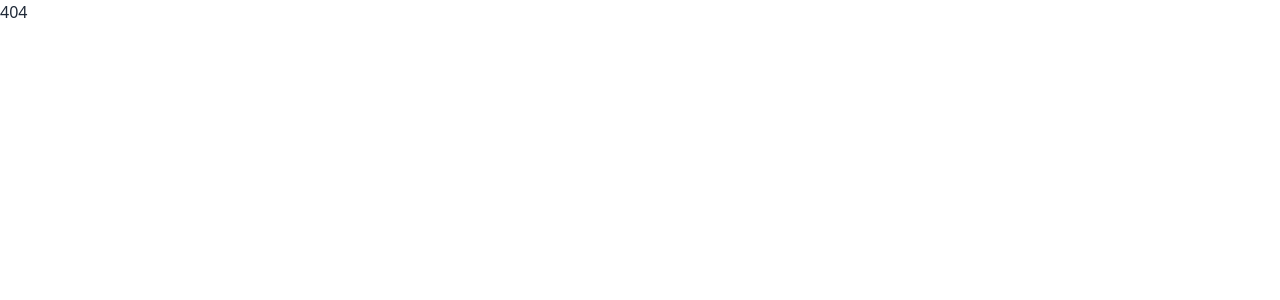
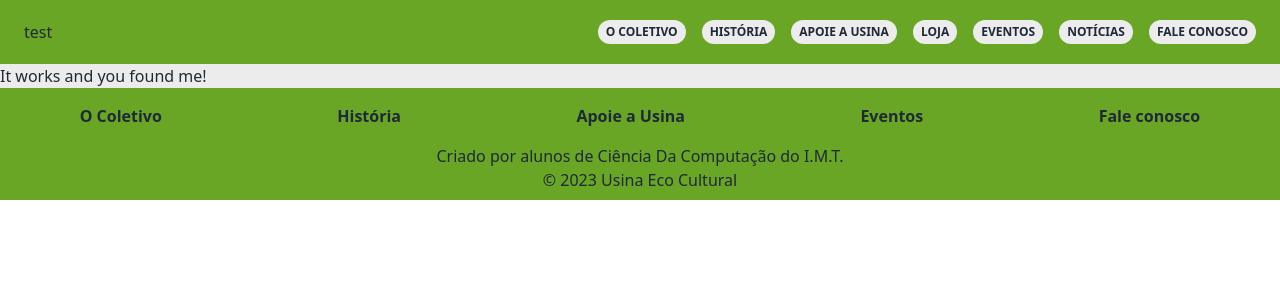
Before and after one commit to CompSci-Squad/projeto_incinerador_front, a React (Vite) app: page /collective-s1 in a window 1280 px wide. Shown: the top 300 px of the page. Built offline with nearby package versions, Linux system fonts and the light colour scheme.

Commit message:
feat/create-collective-pages

```diff
--- /dev/null
+++ b/src/pages/collective-s1/index.tsx
@@ -0,0 +1,5 @@
+const CollectiveS1 = () => {
+  return <h1>It works and you found me!</h1>
+}
+
+export default CollectiveS1
--- /dev/null
+++ b/src/pages/collective-s2/index.tsx
@@ -0,0 +1,5 @@
+const CollectiveS2 = () => {
+  return <h1>It works and you found me!</h1>
+}
+
+export default CollectiveS2
--- a/src/routes/pages-routes.ts
+++ b/src/routes/pages-routes.ts
@@ -9,4 +9,6 @@ export enum ROUTES {
   STORE = '/store',
   NEWS = '/news',
   ABOUTUS = '/about-us',
+  COLLECTIVES1 = '/collective-s1',
+  COLLECTIVES2 = '/collective-s2',
 }
--- /dev/null
+++ b/src/routes/routes/collective-s1.tsx
@@ -0,0 +1,12 @@
+import { RouteObject } from 'react-router-dom'
+
+import CollectiveS1 from '~/pages/collective-s1'
+
+export const collectiveS1Route: RouteObject = {
+  path: 'collective-s1',
+  element: (
+    <>
+      <CollectiveS1 />
+    </>
+  ),
+}
--- /dev/null
+++ b/src/routes/routes/collective-s2.tsx
@@ -0,0 +1,12 @@
+import { RouteObject } from 'react-router-dom'
+
+import CollectiveS2 from '~/pages/collective-s2'
+
+export const collectiveS2Route: RouteObject = {
+  path: 'collective-s2',
+  element: (
+    <>
+      <CollectiveS2 />
+    </>
+  ),
+}
--- a/src/routes/routes/index.tsx
+++ b/src/routes/routes/index.tsx
@@ -7,6 +7,8 @@ import Home from '~/pages/home'
 import { aboutRoute } from './about'
 import { aboutUsRoute } from './aboutUs'
 import { collectiveRoute } from './collective'
+import { collectiveS1Route } from './collective-s1'
+import { collectiveS2Route } from './collective-s2'
 import { contactRoute } from './contact'
 import { contributeRoute } from './contribute'
 import { eventsRoute } from './events'
@@ -32,6 +34,8 @@ export const routes = createBrowserRouter([
       aboutRoute,
       eventsRoute,
       aboutUsRoute,
+      collectiveS1Route,
+      collectiveS2Route,
     ],
   },
   {
```
